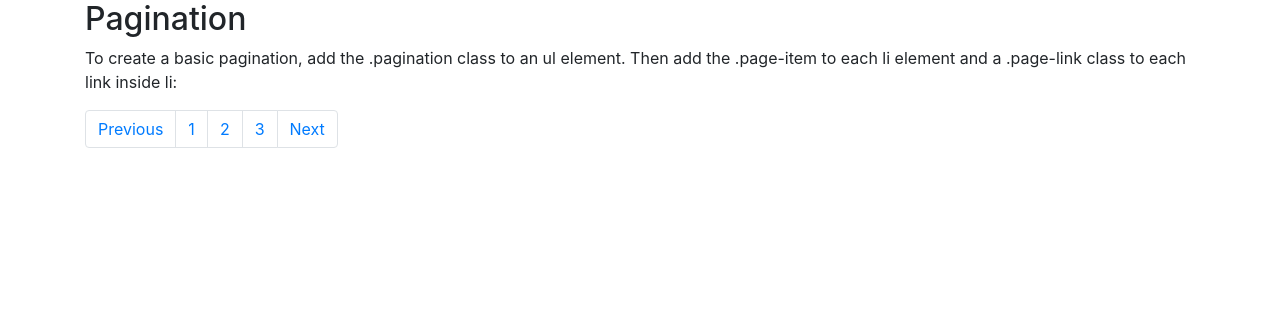
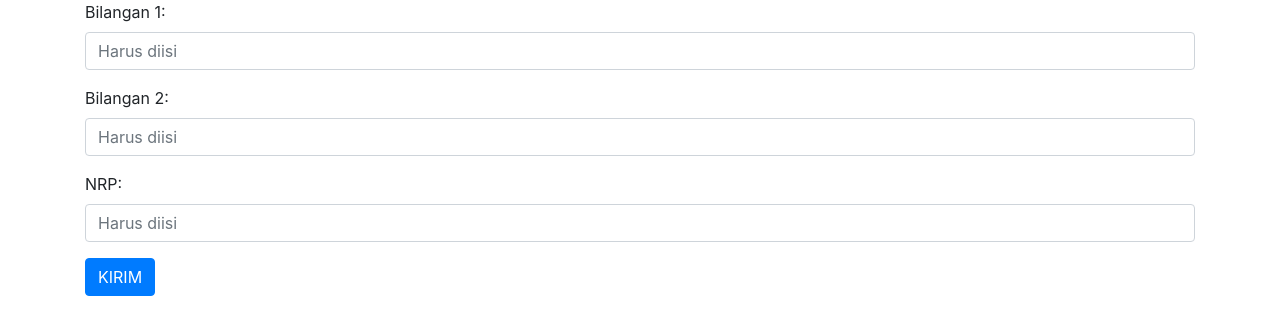
Before and after one commit to silfiameiw/silfiameiw.github.io, a plain HTML site: page index.html in a window 1280 px wide. Drawn offline with nearby package versions, Linux system fonts and the light colour scheme.

Commit message:
Update index.html

```diff
--- a/index.html
+++ b/index.html
@@ -1,23 +1,83 @@
 <html lang="en">
+
 <head>
-  <title>Bootstrap Example</title>
-  <meta charset="utf-8">
-  <meta name="viewport" content="width=device-width, initial-scale=1">
-  <link rel="stylesheet" href="https://cdn.jsdelivr.net/npm/bootstrap@4.6.2/dist/css/bootstrap.min.css">
+    <title>Bootstrap Example</title>
+    <meta charset="UTF-8">
+    <meta name="viewport" content="width=device-width">
+    <!-- Latest compiled and minified CSS -->
+    <link rel="stylesheet" href="https://cdn.jsdelivr.net/npm/bootstrap@4.6.2/dist/css/bootstrap.min.css">
+    <!-- jQuery library -->
+    <script src="https://cdn.jsdelivr.net/npm/jquery@3.6.4/dist/jquery.slim.min.js"></script>
+    <!-- Popper JS -->
+    <script src="https://cdn.jsdelivr.net/npm/popper.js@1.16.1/dist/umd/popper.min.js"></script>
+    <!-- Latest compiled JavaScript -->
+    <script src="https://cdn.jsdelivr.net/npm/bootstrap@4.6.2/dist/js/bootstrap.bundle.min.js"></script>
+
+    <script>
+        function validateForm(){
+            console.log("ini baris 18");
+            // return false; // dimanapun ketemu return, akan exit fucntion
+            // perintah bawahnya tidak dijalankan
+            console.log("ini baris 20");
+            return true; // dalam satu function bisa ada lebih dari 1 return
+            console.log("ini baris 22");
+        }
+        function validate(){
+            var bil1 = document.getElementById("bil1");
+            var bil2 = document.getElementById("bil2");
+            var nrp = document.getElementById("nrp");
+
+            if (bil1.value == "" && bil2.value == "" && nrp.value == ""){ // keadaan bila tidak ada isian atau value
+                alert("Bilangan 1, 2, dan NRP harus diisi");
+                return false;
+                bil1.focus();
+            } if (bil1.value == ""){
+                bil1.placeholder = "Mohon diisi angka"
+                bil1.focus();
+                return false;
+            } if (bil2.value == ""){
+                bil2.placeholder = "Mohon diisi angka"
+                bil2.focus();
+                return false;
+            } if(nrp.value == ""){
+                nrp.placeholder = "Mohon diisi angka"
+                nrp.focus();
+                return false;
+            } if(isNaN(nrp.value)){
+                alert("NRP harus berupa angka");
+                return false;
+            } if(nrp.value.length != 10){
+                alert("NRP harus berjumlah 10");
+                return false;
+            } else{ // keadaan saat sudah diisi
+                return true;
+            }
+        }
+    </script>
 </head>
+
 <body>
+    <div class="container">
+        <form action="http://www.detik.com" method="get" onsubmit="return validate()";> <!-- method "get" memberikan keluaran yang sama seperti link(hyperlink), method post jadi forbidden 403 (karena link yang dituju mendeteksi ada kejanggalan), method "onsubmit" jika false (ada isian yang tidak ) tidak akan ke link, ketika true (semua isian valid) maka akan menuju link yang dituju -->
 
-<div class="container">
-  <h2>Pagination</h2>
-  <p>To create a basic pagination, add the .pagination class to an ul element. Then add the .page-item to each li element and a .page-link class to each link inside li:</p>
-  <ul class="pagination">
-    <li class="page-item"><a class="page-link" href="#">Previous</a></li>
-    <li class="page-item"><a class="page-link" href="#">1</a></li>
-    <li class="page-item"><a class="page-link" href="#">2</a></li>
-    <li class="page-item"><a class="page-link" href="#">3</a></li>
-    <li class="page-item"><a class="page-link" href="#">Next</a></li>
-  </ul>
-</div>
+            <div class="form-group">
+                <label for="bil1">Bilangan 1:</label>
+                <input type="number" id="bil1" class="form-control" placeholder="Harus diisi" name="bil1">
+            </div>
 
+            <div class="form-group">
+                <label for="bil2">Bilangan 2:</label>
+                <input type="number" id="bil2" class="form-control" placeholder="Harus diisi" name="bil2">
+            </div>
+
+            <div class="form-group">
+                <label for="nrp">NRP:</label>
+                <input type="text" id="nrp" class="form-control" placeholder="Harus diisi" name="nrp">
+            </div>
+
+            <input type="submit" value="KIRIM" class="btn btn-primary">
+        </form>
+    </div>
 </body>
+
 </html>
```
